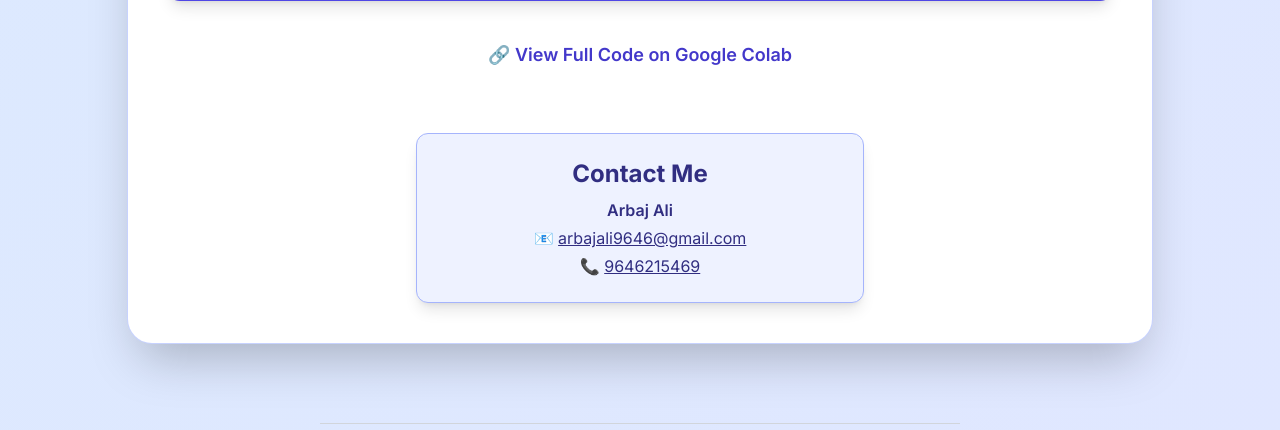
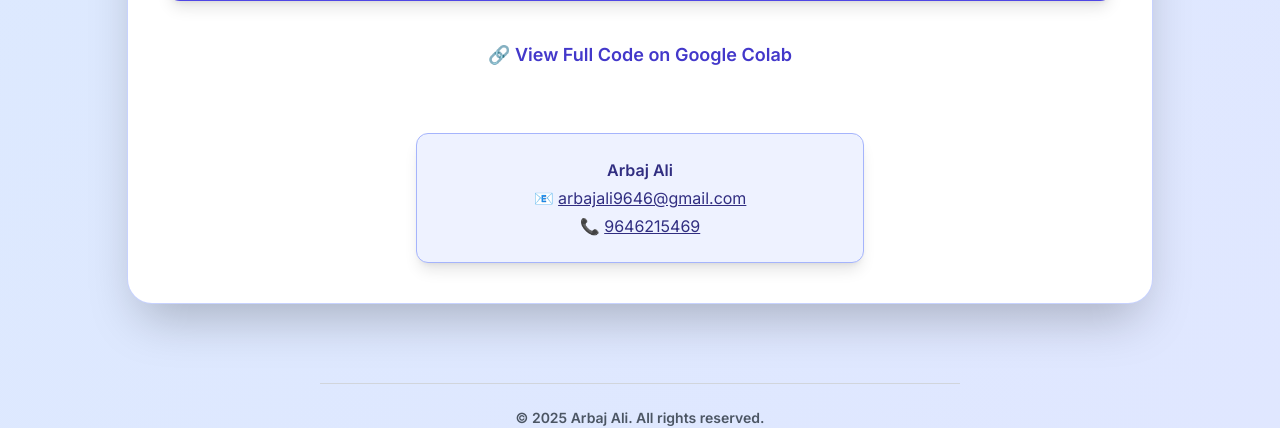
Before and after one commit to arbajali9646/health_failure_-records, a Flask app: page / in a window 1280 px wide. Shown: the part 1185-1615 px from the top of the page. Run offline with Flask 3, Linux system fonts and the light colour scheme; some libraries are stand-ins or nearby versions.

Commit message:
Update templates/index.html

```diff
--- a/templates/index.html
+++ b/templates/index.html
@@ -122,7 +122,7 @@
 
     <!-- Credentials Card -->
     <section class="mt-16 max-w-md mx-auto bg-indigo-50 dark:bg-indigo-900 border border-indigo-300 dark:border-indigo-700 rounded-xl shadow-lg p-6 text-center text-indigo-900 dark:text-indigo-200">
-      <h2 class="text-2xl font-bold mb-2">Contact Me</h2>
+
       <p class="mb-1 font-semibold">Arbaj Ali</p>
       <p class="mb-1">📧 <a href="mailto:arbajali9646@gmail.com" class="underline hover:text-indigo-700 dark:hover:text-indigo-300">arbajali9646@gmail.com</a></p>
       <p>📞 <a href="tel:+919646215469" class="underline hover:text-indigo-700 dark:hover:text-indigo-300">9646215469</a></p>
```
